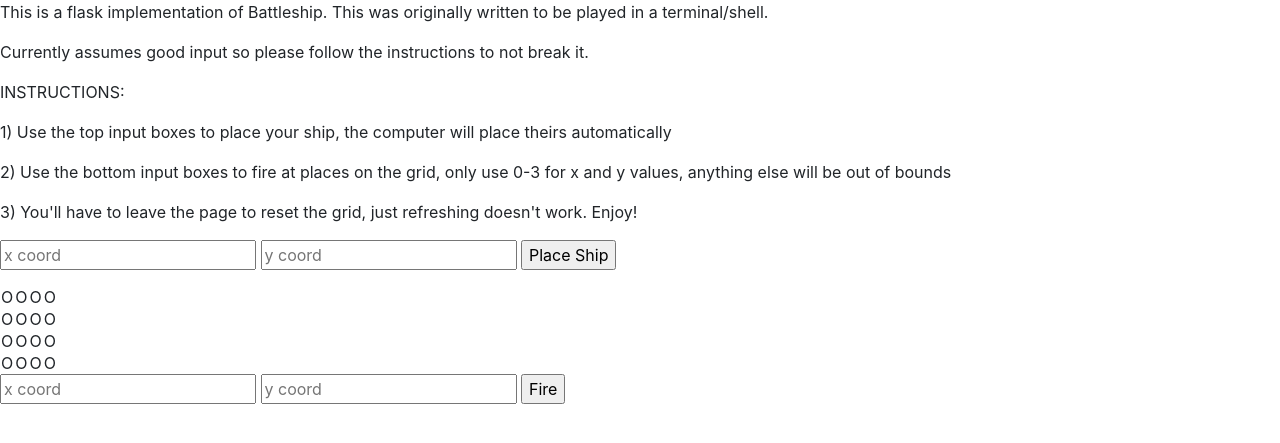
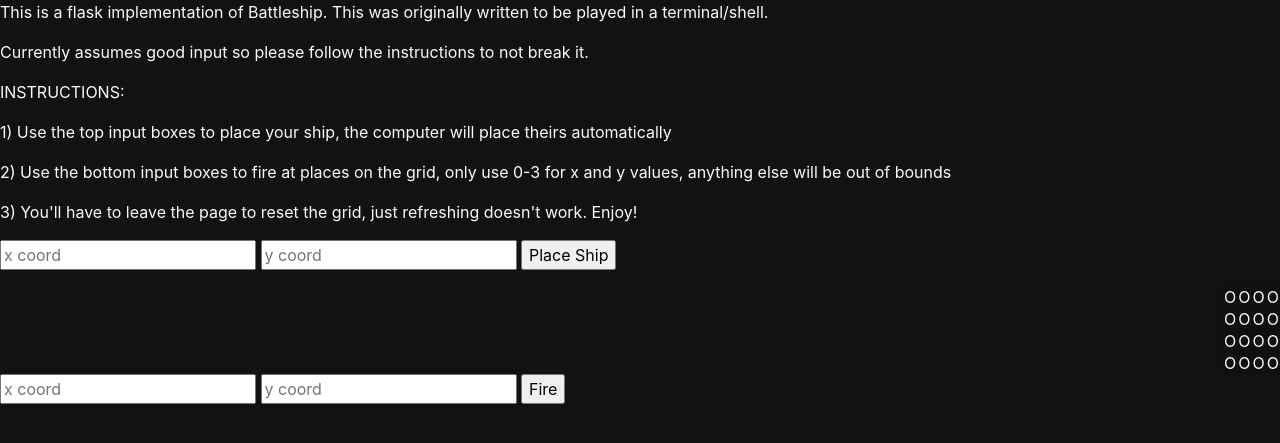
Before and after one commit to gavinbm/The-Ecosystem, a Flask app: page /games in a window 1280 px wide. Shown: the part 56-499 px from the top of the page. Run offline with Flask 2, Linux system fonts and the light colour scheme; some libraries are stand-ins or nearby versions.

Commit message:
reimplemented dark mode, battleship table text color is too dark

```diff
--- a/static/style.css
+++ b/static/style.css
@@ -16,6 +16,24 @@
   background-color: #101010;
 }
 
+table {
+  color: #F9FAFE;
+  margin-left: auto;
+  background-color: #101010;
+}
+
+td {
+  color: #F9FAFE;
+  margin-left: auto;
+  background-color: #101010;
+}
+
+tr {
+  color: #F9FAFE;
+  margin-left: auto;
+  background-color: #101010;
+}
+
 p {
   color: #F9FAFE;
 }
--- a/templates/base.html
+++ b/templates/base.html
@@ -3,7 +3,7 @@
   <link rel="stylesheet" href="https://stackpath.bootstrapcdn.com/bootstrap/4.4.1/css/bootstrap.min.css"
   integrity="sha384-Vkoo8x4CGsO3+Hhxv8T/Q5PaXtkKtu6ug5TOeNV6gBiFeWPGFN9MuhOf23Q9Ifjh"
   crossorigin="anonymous">
-  <!--<link rel="stylesheet" type="text/css" href="{{ url_for('static', filename='style.css')}}">-->
+  <link rel="stylesheet" type="text/css" href="{{ url_for('static', filename='style.css')}}">
     <title>{% block title %}The Ecosystem{% endblock %}</title>
 </head>
   <body>
```
